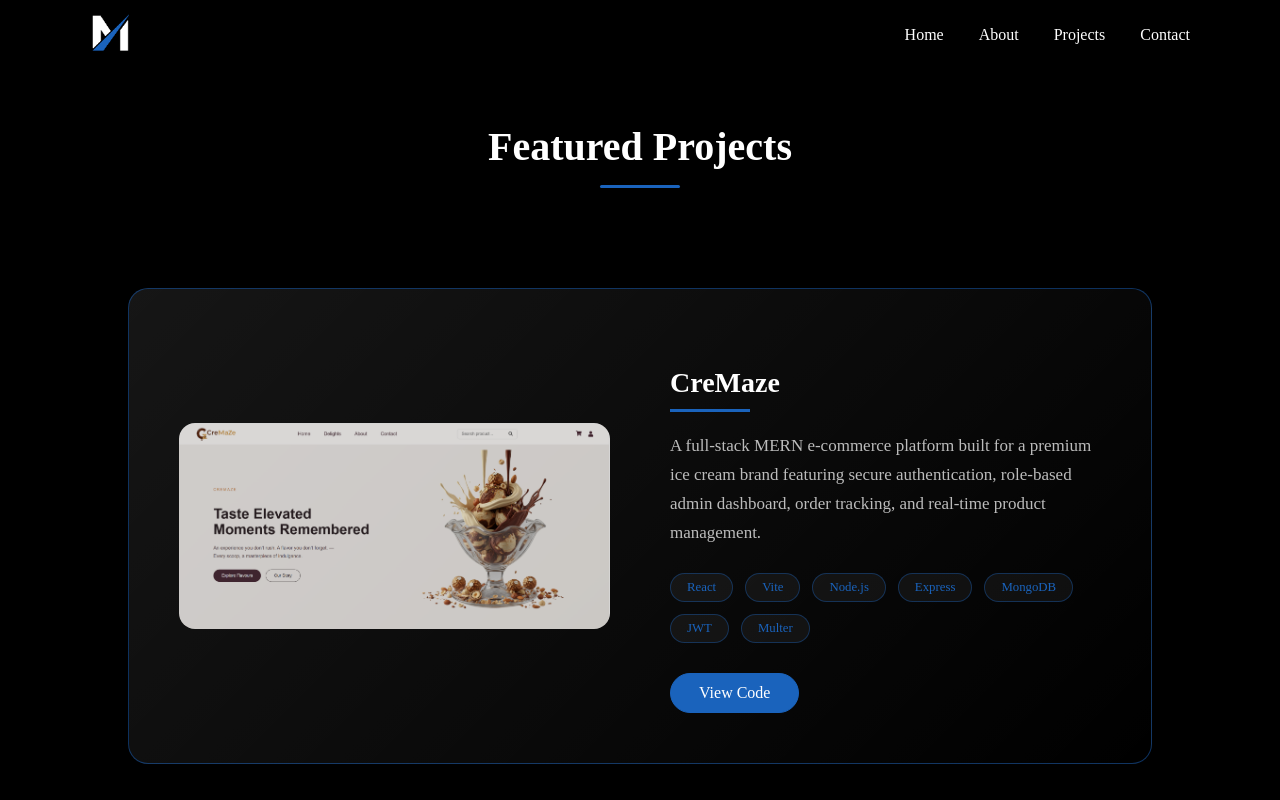
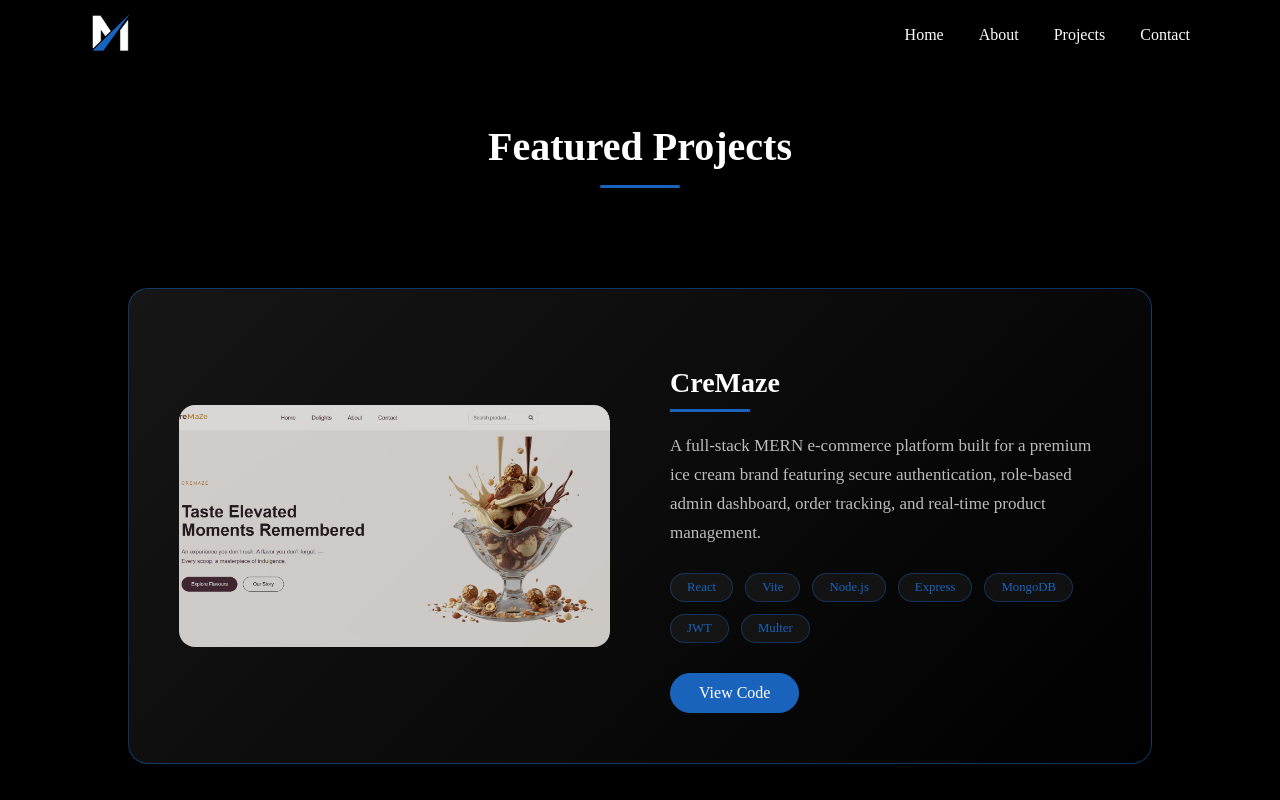
Before and after one commit to maazfatima21/Portfolio, a React (Vite) app: page /projects in a window 1280 px wide. Shown: the top 800 px of the page. Built offline with nearby package versions, Linux system fonts and the light colour scheme.

Commit message:
Updated README and portfolio improvements

```diff
--- a/package.json
+++ b/package.json
@@ -6,6 +6,7 @@
   "scripts": {
     "dev": "vite",
     "build": "vite build",
+    "build-analyze": "vite build --mode visualizer",
     "lint": "eslint .",
     "preview": "vite preview"
   },
@@ -25,6 +26,7 @@
     "eslint-plugin-react-hooks": "^5.0.0",
     "eslint-plugin-react-refresh": "^0.4.24",
     "globals": "^16.5.0",
+    "rollup-plugin-visualizer": "^7.0.0",
     "vite": "^8.0.0-beta.13"
   },
   "overrides": {
--- a/src/components/Projects.jsx
+++ b/src/components/Projects.jsx
@@ -77,7 +77,13 @@ function Projects() {
           key={index}
         >
           <div className="project-image-box">
-            <img src={project.image} alt={project.title} />
+            <img
+              src={project.image}
+              alt={project.title}
+              loading="lazy"
+              decoding="async"
+              style={{ aspectRatio: '16/9', objectFit: 'cover' }}
+            />
             {project.live !== "#" && (
               <div className="project-overlay">
                 <a href={project.live} target="_blank" rel="noreferrer">
--- a/vite.config.js
+++ b/vite.config.js
@@ -1,9 +1,26 @@
 import { defineConfig } from 'vite'
 import react from '@vitejs/plugin-react'
+import { visualizer } from 'rollup-plugin-visualizer'
 
 export default defineConfig({
-  plugins: [react()],
+  plugins: [react(), visualizer()],
   server: {
-    port: 5000,
+    port: 5173,
+  },
+  build: {
+    rollupOptions: {
+      output: {
+        manualChunks: {
+          'react-vendor': ['react', 'react-dom'],
+          'router-vendor': ['react-router-dom'],
+        },
+      },
+    },
+    minify: 'terser',
+    terserOptions: {
+      compress: {
+        drop_console: true,
+      },
+    },
   },
 })
```
Also changed, not shown: 2 other files (tests, documents, lock files or other folders).
